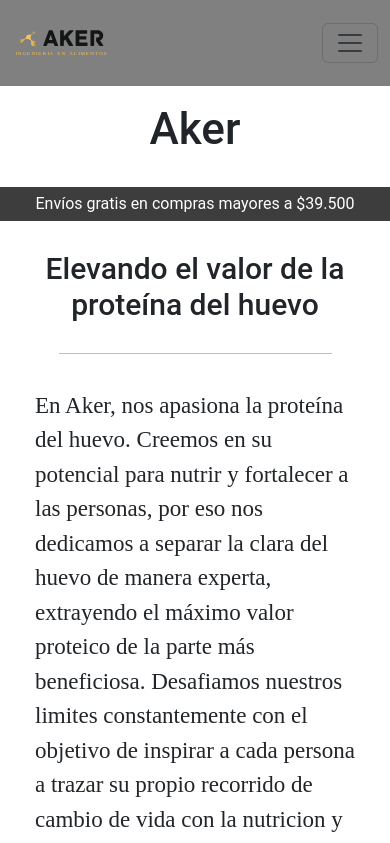
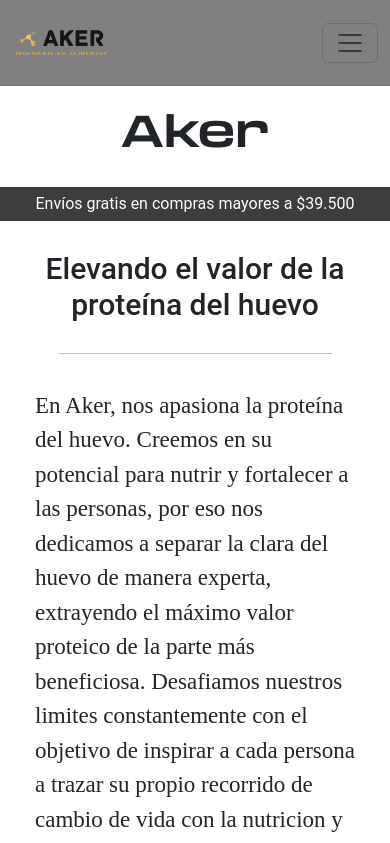
Before and after one commit to DecodevsDevelopment/ProyectoAker, a React (Vite) app: page /ProyectoAker/somos in a window 390 px wide. Shown: the top 843 px of the page. Built offline with nearby package versions, Linux system fonts and the light colour scheme.

Commit message:
Responsive navbar

```diff
--- a/src/components/Navbar/Navbar.css
+++ b/src/components/Navbar/Navbar.css
@@ -22,21 +22,6 @@
 .navbar-nav .nav-link:hover::before {
   visibility: visible;
   transform: scaleX(1);
-}
-
-.navbar .container-fluid .navbar-collapse {
-  flex-grow: 0;
-  background-color: grey;
-}
-
-.navbar .container-fluid .navbar-collapse .navbar-nav {
-  float: right;
-}
-
-.search {
-  position: absolute;
-  left: 42%;
-  width: 300px;
 }
 
 .icon {
@@ -91,6 +76,21 @@
   top: 0;
   left: 1rem;
 }
+.navbar .container-fluid .navbar-collapse.show {
+  display: flex;
+  justify-content: center;
+  flex-direction: column;
+}
+.navbar .container-fluid .navbar-collapse.show .search {
+  position: fixed;
+  margin: 50px 0 182px 0;
+  left: 30%;
+  width: 100%;
+  max-width: 40%;
+}
+.navbar .container-fluid .navbar-collapse.show .navbar-nav {
+  margin-top: 53px;
+}
 @media screen and (min-width: 769px) and (max-width: 991.9px) {
   .navbar .container-fluid .navbar-collapse.show {
     display: flex;
@@ -127,20 +127,19 @@
   }
 }
 
-@media screen and (min-width: 320px) and (max-width: 480px) {
-  .navbar .container-fluid .navbar-collapse.show {
-    display: flex;
-    justify-content: center;
-    flex-direction: column;
+@media screen and (min-width: 991px) {
+  .navbar .container-fluid .navbar-collapse {
+    flex-grow: 0;
+    background-color: grey;
   }
-  .navbar .container-fluid .navbar-collapse.show .search {
-    position: fixed;
-    margin: 50px 0 182px 0;
-    left: 30%;
-    width: 100%;
-    max-width: 40%;
+
+  .navbar .container-fluid .navbar-collapse .navbar-nav {
+    float: right;
   }
-  .navbar .container-fluid .navbar-collapse.show .navbar-nav {
-    margin-top: 53px;
+
+  .search {
+    position: absolute;
+    left: 42%;
+    width: 300px;
   }
 }
--- a/src/components/Principal/Principal.css
+++ b/src/components/Principal/Principal.css
@@ -1,10 +1,14 @@
+@font-face {
+  font-family: "ff";
+  src: url(../../../public/Transducer.ttf);
+}
 .tit1 {
   display: flex;
   justify-content: center;
   margin: 103px auto 15px auto;
 }
 .tit1 .titulo1 {
-  font-family: "Roboto";
+  font-family: "ff";
   font-size: 50px;
 }
 
@@ -101,8 +105,15 @@
     font-size: 44px;
   }
   .carousel {
+    height: 50%;
     margin-bottom: 20%;
   }
+  .carousel-item img {
+    width: 100vw;
+    object-fit: contain;
+    display: block;
+  }
+
   #teAyudamos {
     padding: 3rem 0;
     background: url(./assets/banner.webp) center center / cover no-repeat fixed;
```
Also changed, not shown: public/Transducer.ttf (added).
